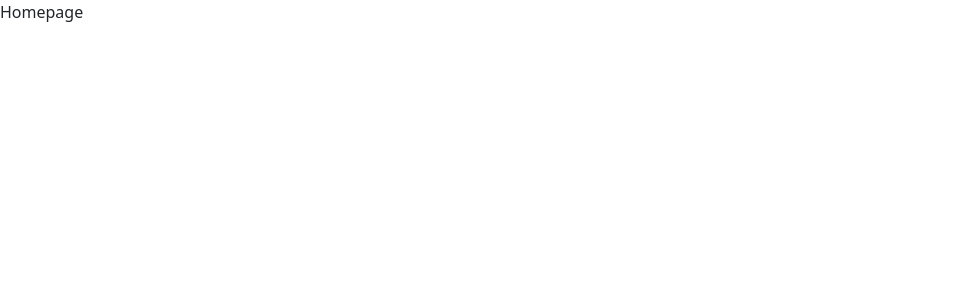
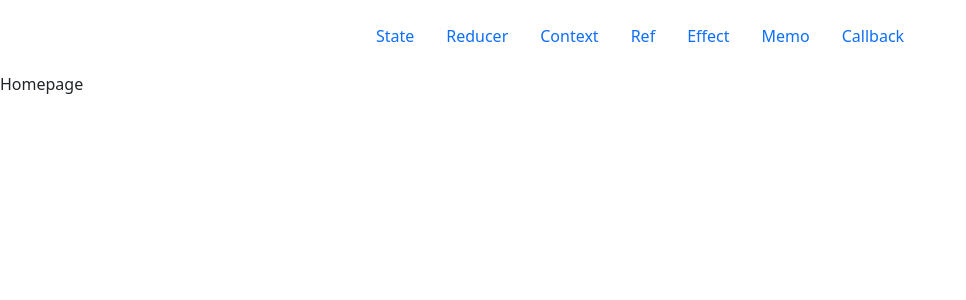
Before and after one commit to sepiisagun/hooks-final-demo, a React (Create React App) app: page / in a window 1280 px wide. Shown: the top 300 px of the page, without its empty margins (0-966 px from the left). Built offline with nearby package versions, Linux system fonts and the light colour scheme.

Commit message:
feat: added usereducer demo material

```diff
--- a/src/App.js
+++ b/src/App.js
@@ -1,6 +1,8 @@
 // module component
 // pages
+import NavBar from './components/NavBar';
 import Homepage from './pages/Homepage';
+import UseReducer from './pages/useReducer';
 import UseSate from './pages/useState';
 
 function App() {
@@ -9,14 +11,17 @@ function App() {
 		switch (page) {
 			case '/state':
 				return <UseSate />;
+			case '/reducer':
+				return <UseReducer />;
 			default:
 				return <Homepage />;
 		}
-  }
+	};
 	return (
-    <div className="App">
-      {renderPage()}
-    </div>
+		<>
+			<NavBar />
+			<div className="App">{renderPage()}</div>
+		</>
 	);
 }
 
--- /dev/null
+++ b/src/components/NavBar.js
@@ -0,0 +1,49 @@
+import React from 'react';
+
+function NavBar() {
+	return (
+		<div class="container">
+			<header class="d-flex justify-content-center py-3">
+				<ul class="nav nav-pills">
+					<li class="nav-item">
+						<a href="/state" class="nav-link" aria-current="page">
+							State
+						</a>
+					</li>
+					<li class="nav-item">
+						<a href="/reducer" class="nav-link">
+							Reducer
+						</a>
+					</li>
+					<li class="nav-item">
+						<a href="/context" class="nav-link">
+							Context
+						</a>
+					</li>
+					<li class="nav-item">
+						<a href="/ref" class="nav-link">
+							Ref
+						</a>
+					</li>
+					<li class="nav-item">
+						<a href="/effect" class="nav-link">
+							Effect
+						</a>
+					</li>
+                    <li class="nav-item">
+						<a href="/memo" class="nav-link">
+							Memo
+						</a>
+					</li>
+                    <li class="nav-item">
+						<a href="/callback" class="nav-link">
+							Callback
+						</a>
+					</li>
+				</ul>
+			</header>
+		</div>
+	);
+}
+
+export default NavBar;
--- /dev/null
+++ b/src/pages/useReducer.js
@@ -0,0 +1,24 @@
+import React, { useReducer } from 'react'
+
+function Reducer(state, action) {
+    switch (action) {
+        case 'plus':
+            return { width: state.width + 15};
+        case 'minus':
+            return { width: Math.max(state.width - 15, 2)};
+        default:
+            throw new Error("What's going on?");
+    }
+}
+
+function UseReducer() {
+    const [state, dispatch] = useReducer(Reducer, { width: 2 })
+  return (
+    <div className='container' style={{ background: 'teal', height: '30px', width: state.width }}>
+        <button onClick={() => dispatch('plus')} type="button" class="btn">Increase bar size</button>
+        <button onClick={() => dispatch('minus')} type="button" class="btn">Decrease bar size</button>
+    </div>
+  )
+}
+
+export default UseReducer
```
Lines whose indentation alone changed are shown as unchanged.
